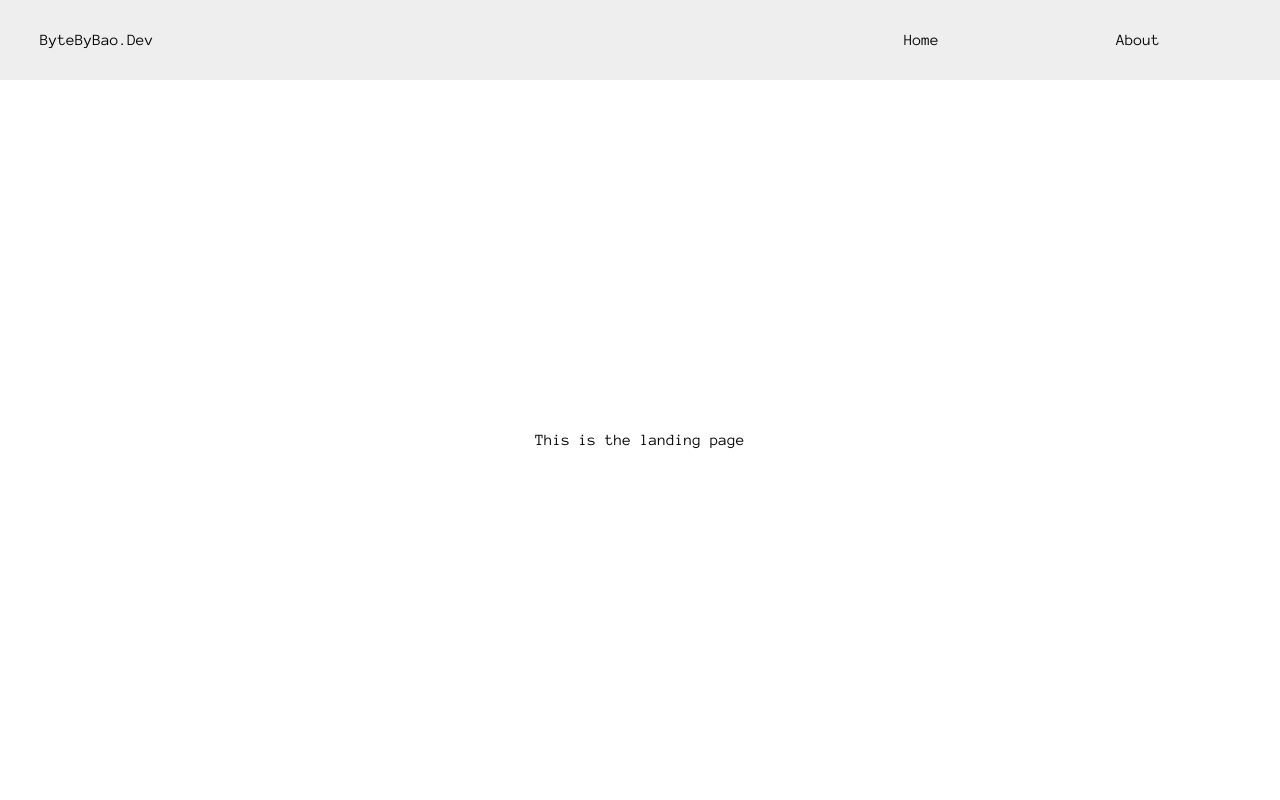
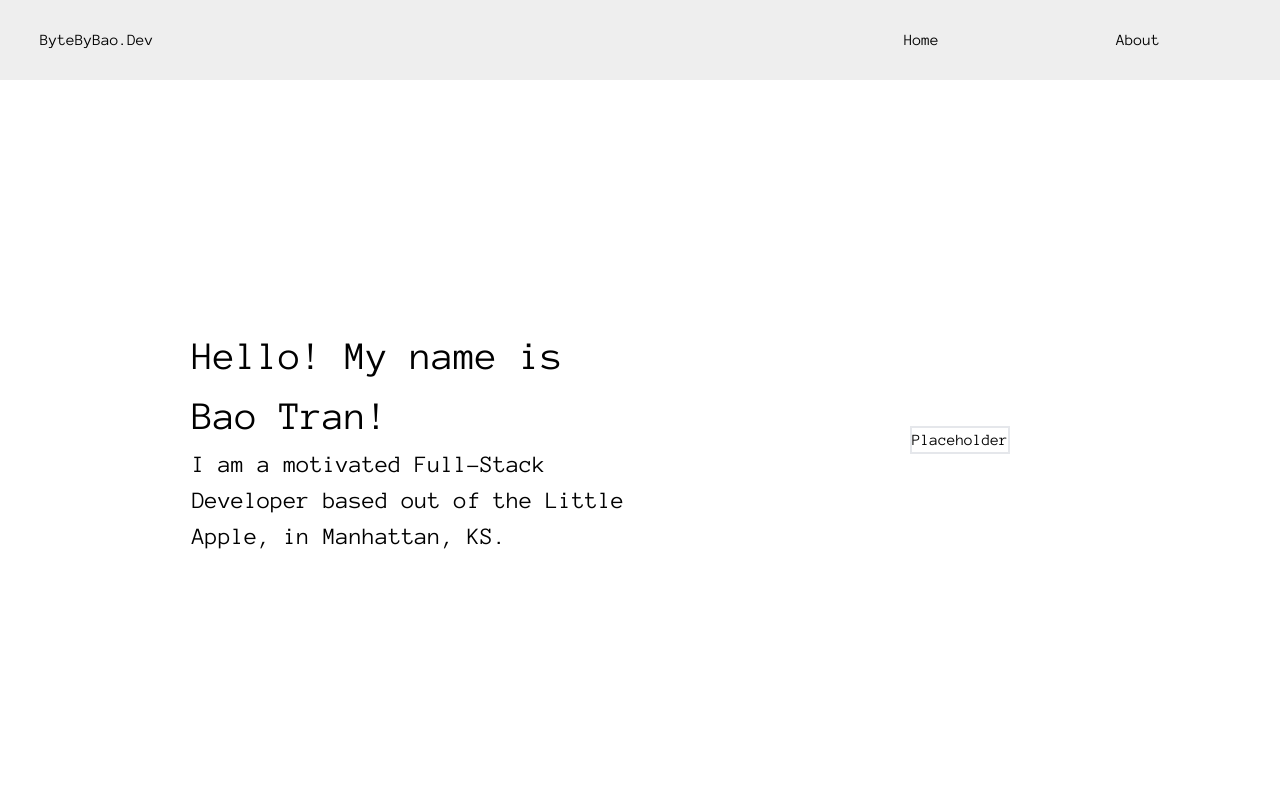
Before and after one commit to Baottran21/ByteByBao, a React (Vite) app: page / in a window 1280 px wide. Shown: the top 800 px of the page. Built offline with nearby package versions, Linux system fonts and the light colour scheme.

Commit message:
Added Styling to the Landing Page and Introduction

```diff
--- a/src/Components/LandingPage.tsx
+++ b/src/Components/LandingPage.tsx
@@ -3,9 +3,21 @@ const LandingPage = () => {
     <>
       <div
         id="landing-page-container"
-        className=" w-full h-[90vh] flex justify-center items-center"
+        className=" w-full h-[90vh] flex justify-evenly items-center"
       >
-        <h1>This is the landing page</h1>
+        <div id="intro-container" className="w-[35vw]">
+          <h1 className="text-[2.5rem]">Hello! My name is Bao Tran!</h1>
+          <h2 className="text-[1.5rem]">
+            I am a motivated Full-Stack Developer based out of the Little Apple,
+            in Manhattan, KS.
+          </h2>
+        </div>
+        <div
+          id="img-container"
+          className="w-[20vw] flex justify-center items-center"
+        >
+          <h1 className="border-2">Placeholder</h1>
+        </div>
       </div>
     </>
   );
```
